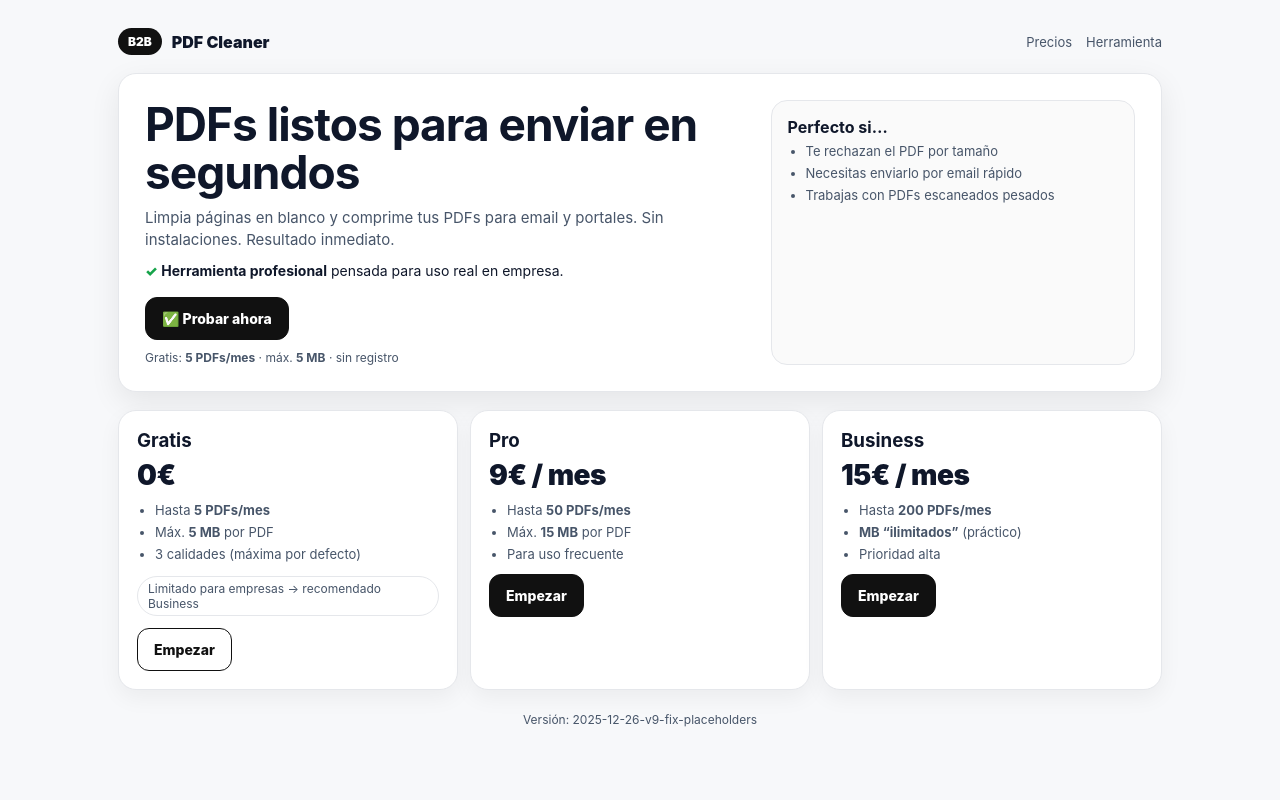
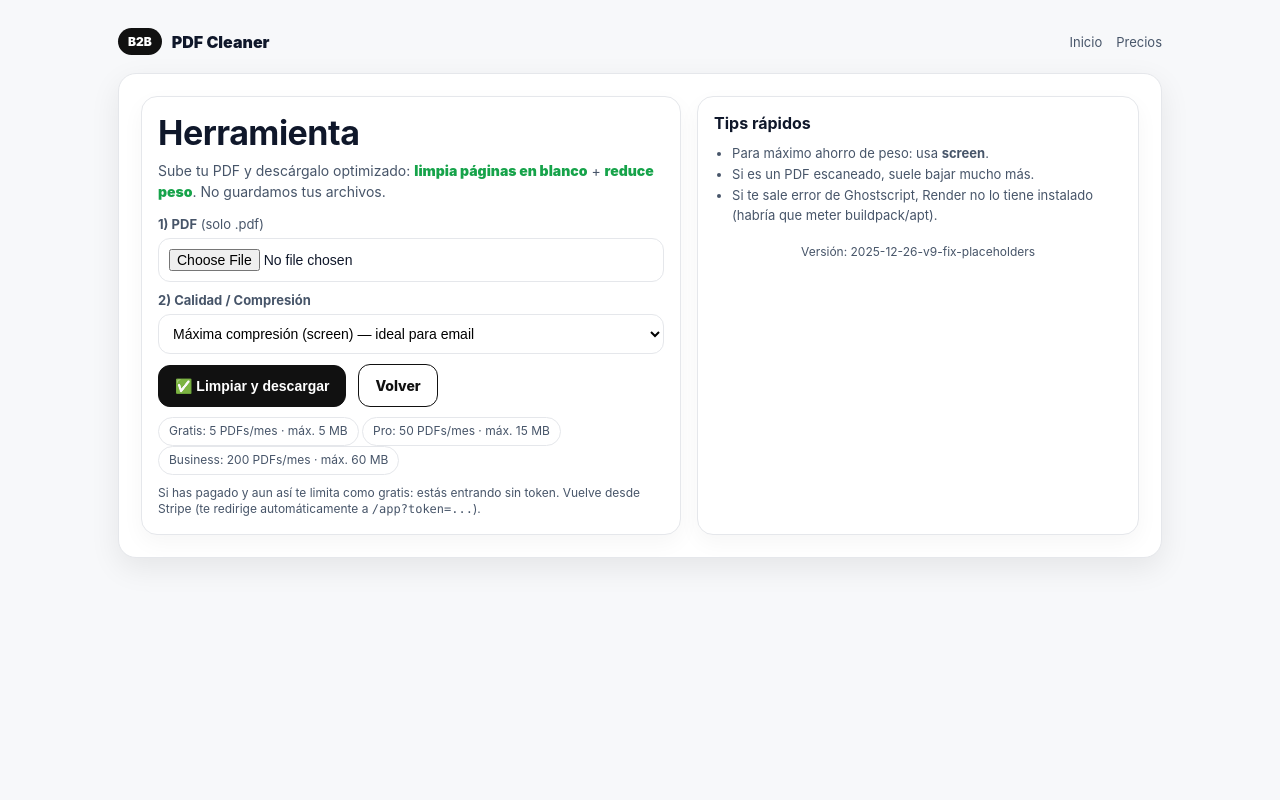
Before and after one commit to alejandropavia/pdf-cleaner, a FastAPI app: page /app in a window 1280 px wide. Run offline with FastAPI, Linux system fonts and the light colour scheme; some libraries are stand-ins or nearby versions.

Commit message:
Replace app.html with real tool page + token hidden input

```diff
--- a/templates/app.html
+++ b/templates/app.html
@@ -3,13 +3,12 @@
 <head>
   <meta charset="utf-8"/>
   <meta name="viewport" content="width=device-width, initial-scale=1"/>
-  <title>PDF Cleaner — PDFs listos en segundos</title>
+  <title>PDF Cleaner — Herramienta</title>
   <style>
     :root{
       --bg:#f7f8fa; --card:#fff; --text:#0f172a; --muted:#475569;
       --line:#e5e7eb; --shadow:0 10px 30px rgba(0,0,0,0.08);
-      --btn:#111; --btn2:#fff;
-      --ok:#16a34a;
+      --btn:#111; --btn2:#fff; --ok:#16a34a; --danger:#dc2626;
     }
     *{box-sizing:border-box}
     body{margin:0;background:var(--bg);color:var(--text);
@@ -22,121 +21,117 @@
     .nav{display:flex;gap:14px;font-size:13px;color:var(--muted)}
 
     .hero{margin-top:18px;background:var(--card);border:1px solid var(--line);
-      border-radius:18px;padding:26px;box-shadow:var(--shadow);
-      display:grid;grid-template-columns:1.25fr 0.75fr;gap:18px}
+      border-radius:18px;padding:22px;box-shadow:var(--shadow);
+      display:grid;grid-template-columns:1.1fr 0.9fr;gap:16px}
     @media(max-width:900px){.hero{grid-template-columns:1fr}}
-    h1{margin:0 0 10px;font-size:46px;line-height:1.05;letter-spacing:-1px}
-    @media(max-width:520px){h1{font-size:34px}}
-    .sub{margin:0 0 10px;color:var(--muted);font-size:15px;line-height:1.5}
-    .proline{margin:0 0 18px;font-size:14px;color:#0f172a}
-    .ctaRow{display:flex;gap:12px;flex-wrap:wrap}
+
+    h1{margin:0 0 8px;font-size:34px;line-height:1.15;letter-spacing:-0.5px}
+    .sub{margin:0 0 14px;color:var(--muted);font-size:14px;line-height:1.5}
+
+    .card{background:#fff;border:1px solid var(--line);border-radius:16px;padding:16px;box-shadow:0 8px 22px rgba(0,0,0,0.04)}
+    .row{display:flex;gap:12px;flex-wrap:wrap;align-items:center}
+
     .btn{border-radius:12px;padding:12px 16px;border:1px solid #111;
       font-weight:800;font-size:14px;cursor:pointer;display:inline-flex;align-items:center;gap:8px}
     .btn.primary{background:var(--btn);color:#fff}
     .btn.secondary{background:var(--btn2);color:#111}
-    .mini{margin-top:10px;color:var(--muted);font-size:12px}
 
-    .proof{border:1px solid var(--line);border-radius:16px;padding:16px;background:#fafafa}
-    .proof b{display:block;margin-bottom:6px}
-    .proof ul{margin:0;padding-left:18px;color:var(--muted);font-size:13px}
-    .proof li{margin:6px 0}
-    .check{color:var(--ok);font-weight:900}
+    .field{display:flex;flex-direction:column;gap:6px;margin:10px 0}
+    label{font-size:13px;color:var(--muted)}
+    input[type="file"], select{
+      padding:10px;border-radius:12px;border:1px solid var(--line);background:#fff;
+      font-size:14px;
+    }
 
-    .pricing{margin-top:18px;display:grid;grid-template-columns:repeat(3,1fr);gap:12px}
-    @media(max-width:900px){.pricing{grid-template-columns:1fr}}
-    .plan{background:#fff;border:1px solid var(--line);border-radius:18px;
-      padding:18px;box-shadow:0 8px 22px rgba(0,0,0,0.05)}
-    .plan h3{margin:0 0 6px}
-    .price{font-size:28px;font-weight:950;margin:6px 0 10px;letter-spacing:-0.5px}
-    .plan ul{margin:0;padding-left:18px;color:var(--muted);font-size:13px}
-    .plan li{margin:6px 0}
-    .tag{display:inline-block;font-size:12px;padding:4px 10px;border-radius:999px;border:1px solid var(--line);
-      color:var(--muted);margin-top:8px}
-    .planCta{margin-top:12px}
-    .footer{margin-top:22px;text-align:center;color:var(--muted);font-size:12px}
+    .note{font-size:12px;color:var(--muted);line-height:1.4;margin-top:10px}
+    .ok{color:var(--ok);font-weight:900}
+    .danger{color:var(--danger);font-weight:900}
+    .footer{margin-top:18px;text-align:center;color:var(--muted);font-size:12px}
+    .pill{display:inline-block;font-size:12px;padding:5px 10px;border-radius:999px;border:1px solid var(--line);color:var(--muted)}
+    .mono{font-family: ui-monospace, SFMono-Regular, Menlo, Monaco, Consolas, "Liberation Mono", "Courier New", monospace;}
   </style>
+
+  <script>
+    function setBusy(on){
+      const btn = document.getElementById("submitBtn");
+      const hint = document.getElementById("hint");
+      btn.disabled = on;
+      btn.style.opacity = on ? "0.7" : "1";
+      hint.textContent = on ? "Procesando… (si el PDF es grande puede tardar unos segundos)" : "";
+    }
+    function onSubmit(){
+      setBusy(true);
+      return true;
+    }
+  </script>
 </head>
+
 <body>
   <div class="wrap">
     <div class="top">
       <div class="brand"><span class="badge">B2B</span> PDF Cleaner</div>
       <div class="nav">
-        <a href="#precios">Precios</a>
-        <a href="/app">Herramienta</a>
+        <a href="/">Inicio</a>
+        <a href="/#precios">Precios</a>
       </div>
     </div>
 
     <section class="hero">
-      <div>
-        <h1>PDFs listos para enviar en segundos</h1>
+      <div class="card">
+        <h1>Herramienta</h1>
         <p class="sub">
-          Limpia páginas en blanco y comprime tus PDFs para email y portales.
-          Sin instalaciones. Resultado inmediato.
+          Sube tu PDF y descárgalo optimizado: <span class="ok">limpia páginas en blanco</span> + <span class="ok">reduce peso</span>.
+          No guardamos tus archivos.
         </p>
-        <p class="proline"><span class="check">✓</span> <b>Herramienta profesional</b> pensada para uso real en empresa.</p>
 
-        <div class="ctaRow">
-          <a class="btn primary" href="/app">✅ Probar ahora</a>
-        </div>
+        <form action="/process" method="post" enctype="multipart/form-data" onsubmit="return onSubmit()">
+          <!-- ✅ TOKEN (se rellena desde app.py con /app?token=...) -->
+          <input type="hidden" name="token" value="%%TOKEN%%">
 
-        <div class="mini">
-          Gratis: <b>{FREE_MONTHLY_LIMIT} PDFs/mes</b> · máx. <b>{FREE_MAX_MB} MB</b> · sin registro
-        </div>
+          <div class="field">
+            <label><b>1) PDF</b> (solo .pdf)</label>
+            <input type="file" name="file" accept="application/pdf" required>
+          </div>
+
+          <div class="field">
+            <label><b>2) Calidad / Compresión</b></label>
+            <select name="quality">
+              <option value="screen">Máxima compresión (screen) — ideal para email</option>
+              <option value="ebook">Equilibrado (ebook) — buena calidad</option>
+              <option value="printer">Mejor calidad (printer) — menos compresión</option>
+            </select>
+          </div>
+
+          <div class="row">
+            <button id="submitBtn" class="btn primary" type="submit">✅ Limpiar y descargar</button>
+            <a class="btn secondary" href="/">Volver</a>
+          </div>
+
+          <div id="hint" class="note"></div>
+
+          <div class="note">
+            <span class="pill">Gratis: {FREE_MONTHLY_LIMIT} PDFs/mes · máx. {FREE_MAX_MB} MB</span>
+            <span class="pill">Pro: {PRO_MONTHLY_LIMIT} PDFs/mes · máx. {PRO_MAX_MB} MB</span>
+            <span class="pill">Business: {BUSINESS_MONTHLY_LIMIT} PDFs/mes · máx. {BUSINESS_MAX_MB} MB</span>
+          </div>
+
+          <div class="note">
+            Si has pagado y aun así te limita como gratis: estás entrando sin token.
+            Vuelve desde Stripe (te redirige automáticamente a <span class="mono">/app?token=...</span>).
+          </div>
+        </form>
       </div>
 
-      <div class="proof">
-        <b>Perfecto si…</b>
-        <ul>
-          <li>Te rechazan el PDF por tamaño</li>
-          <li>Necesitas enviarlo por email rápido</li>
-          <li>Trabajas con PDFs escaneados pesados</li>
+      <div class="card">
+        <b>Tips rápidos</b>
+        <ul style="margin:10px 0 0; padding-left:18px; color:var(--muted); font-size:13px; line-height:1.6;">
+          <li>Para máximo ahorro de peso: usa <b>screen</b>.</li>
+          <li>Si es un PDF escaneado, suele bajar mucho más.</li>
+          <li>Si te sale error de Ghostscript, Render no lo tiene instalado (habría que meter buildpack/apt).</li>
         </ul>
+        <div class="footer">Versión: {APP_VERSION}</div>
       </div>
     </section>
-
-    <section id="precios" class="pricing">
-      <div class="plan">
-        <h3>Gratis</h3>
-        <div class="price">0€</div>
-        <ul>
-          <li>Hasta <b>{FREE_MONTHLY_LIMIT} PDFs/mes</b></li>
-          <li>Máx. <b>{FREE_MAX_MB} MB</b> por PDF</li>
-          <li>3 calidades (máxima por defecto)</li>
-        </ul>
-        <div class="tag">Limitado para empresas → recomendado Business</div>
-        <div class="planCta">
-          <a class="btn secondary" href="/app">Empezar</a>
-        </div>
-      </div>
-
-      <div class="plan">
-        <h3>Pro</h3>
-        <div class="price">9€ / mes</div>
-        <ul>
-          <li>Hasta <b>{PRO_MONTHLY_LIMIT} PDFs/mes</b></li>
-          <li>Máx. <b>{PRO_MAX_MB} MB</b> por PDF</li>
-          <li>Para uso frecuente</li>
-        </ul>
-        <div class="planCta">
-          <a class="btn primary" href="/checkout/pro">Empezar</a>
-        </div>
-      </div>
-
-      <div class="plan">
-        <h3>Business</h3>
-        <div class="price">15€ / mes</div>
-        <ul>
-          <li>Hasta <b>{BUSINESS_MONTHLY_LIMIT} PDFs/mes</b></li>
-          <li><b>MB “ilimitados”</b> (práctico)</li>
-          <li>Prioridad alta</li>
-        </ul>
-        <div class="planCta">
-          <a class="btn primary" href="/checkout/business">Empezar</a>
-        </div>
-      </div>
-    </section>
-
-    <div class="footer">Versión: {APP_VERSION}</div>
   </div>
 </body>
 </html>
```
